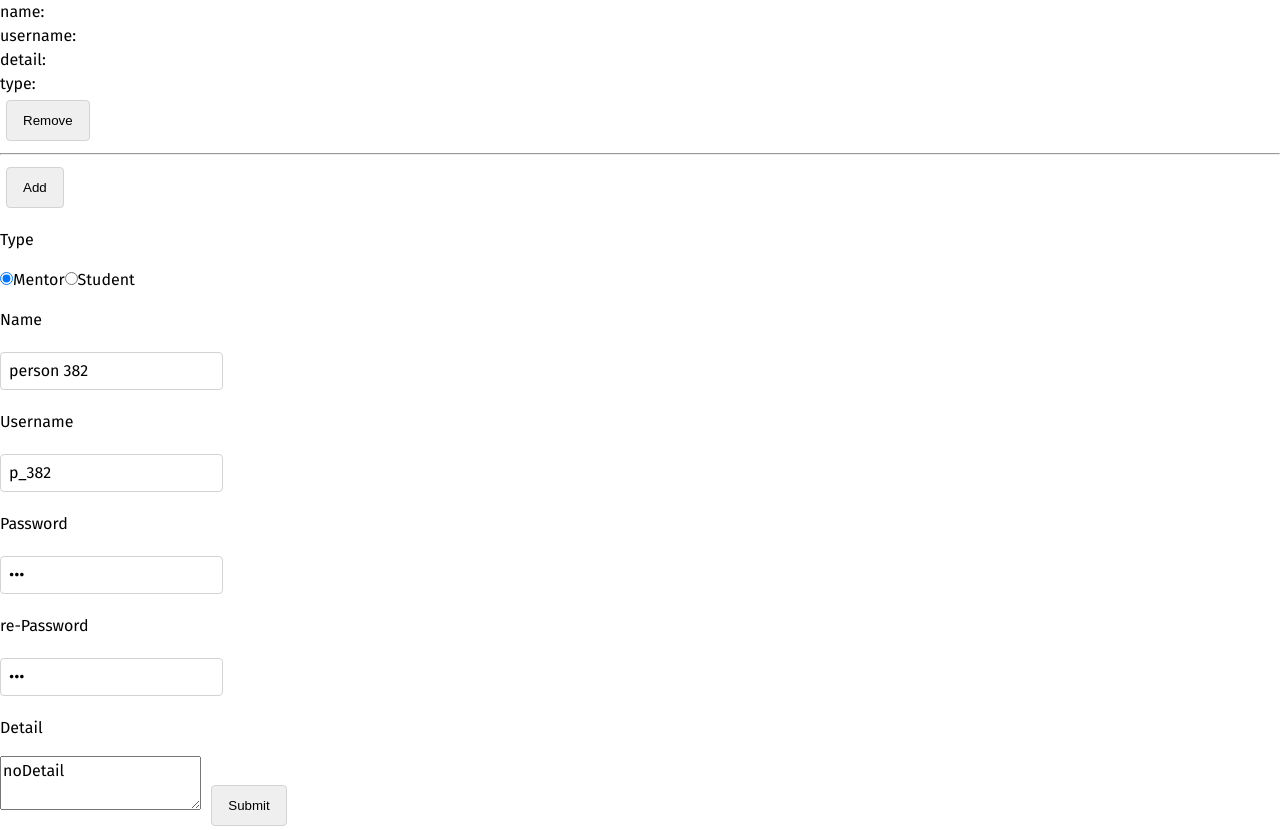
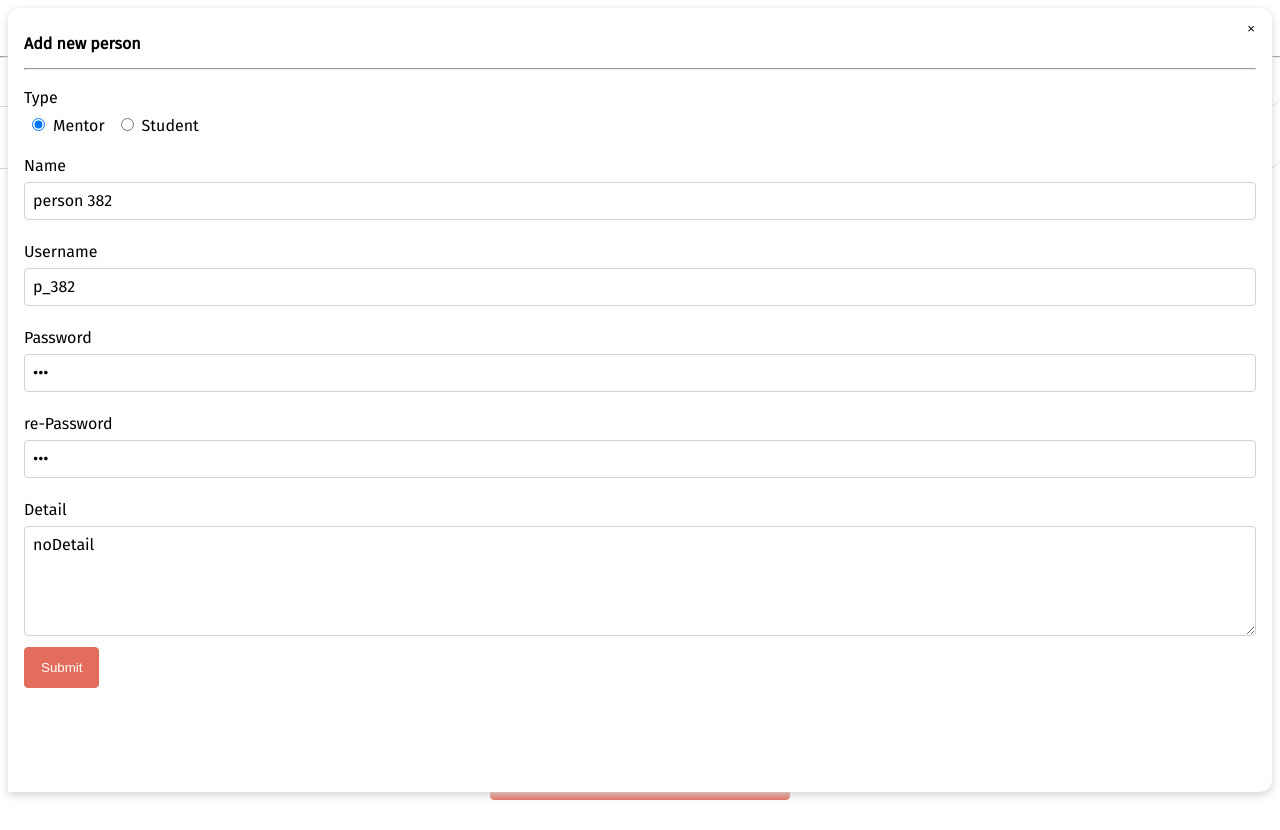
Before and after one commit to OzGhost/exam-asure, a Nuxt app in the folder ui/: page /admin in a window 1280 px wide. Both pictures are taken after a click on the button "Add". After the commit the page ends 800 px from the top, so only its background shows below. Built offline with nearby package versions, Linux system fonts and the light colour scheme; no server answers.

Commit message:
ui | style for admin page

```diff
--- a/ui/layouts/default.vue
+++ b/ui/layouts/default.vue
@@ -11,6 +11,7 @@ body, input, textarea {
 body {
     margin: 0;
 }
+textarea,
 input {
     outline: none;
     box-shadow: none;
@@ -33,6 +34,9 @@ button:hover {
 h3 {
     margin: 14px 0;
 }
+h4 {
+    margin: 12px 0;
+}
 .leaf {
     border-radius: 12px 12px 12px 0;
     padding: 8px 12px;
--- a/ui/pages/admin/index.vue
+++ b/ui/pages/admin/index.vue
@@ -1,18 +1,28 @@
 <template>
-    <div>
-        <div v-for="p in persons" :key="p.id">
-            name: {{p.name}}<br/>
-            username: {{p.username}}<br/>
-            detail: {{p.detail}}<br/>
-            type: {{p.role}}</br>
+    <div class="admin">
+        <h3>List of Person</h3>
+        <hr/>
+        <div class="leaf rbox person-line head">
+            <p>Type</p>
+            <p>Name</p>
+            <p>Username</p>
+            <p>Detail</p>
+        </div>
+        <div class="leaf rbox person-line" v-for="p in persons" :key="p.id">
+            <p><label>Type: </label><span class="lowtext">{{p.role}}</span></p>
+            <p><label>Name: </label>{{p.name}}</p>
+            <p><label>Username: </label>{{p.username}}</p>
+            <p><label>Detail: </label>{{p.detail}}</p>
             <button @click="onRemove(p.id)">Remove</button>
+        </div>
+        <button class="add-btn" @click="opening = true">Add</button>
+        <div v-if="opening" class="dbox leaf">
+            <button class="nobound" @click="opening = false">&times;</button>
+            <h4>Add new person</h4>
             <hr/>
-        </div>
-        <button>Add</button>
-        <div>
-            <p>Type</p>
+            <p class="pb">Type</p>
             <input type="radio" name="type" id="type-mentor" value="MENTOR" :checked="buf.type == 'MENTOR'" @change="buf.type = 'MENTOR'" />
-            <label for="type-mentor">Mentor</label>
+            <label class="pr-2" for="type-mentor">Mentor</label>
             <input type="radio" name="type" id="type-student" value="STUDENT" :checked="buf.type == 'STUDENT'" @change="buf.type = 'STUDENT'" />
             <label for="type-student">Student</label>
             <p>Name</p>
@@ -24,8 +34,8 @@
             <p>re-Password</p>
             <input type="password" v-model="buf.repasswd" />
             <p>Detail</p>
-            <textarea v-model="buf.detail" />
-            <button @click="onSubmit">Submit</button>
+            <textarea rows="4" v-model="buf.detail" />
+            <button class="sub-btn" @click="onSubmit">Submit</button>
         </div>
     </div>
 </template>
@@ -33,7 +43,9 @@
 export default {
     data() {
         return {
+            opening: false,
             buf: {
+                // FIXME remove this
                 type: "MENTOR",
                 username: "p",
                 name: "person",
@@ -44,10 +56,10 @@ export default {
             persons: [
                 {
                     id: 0,
-                    name: "",
-                    username: "",
-                    detail: "",
-                    role: ""
+                    name: "...",
+                    username: "...",
+                    detail: "...",
+                    role: "..."
                 }
             ]
         };
@@ -70,6 +82,8 @@ export default {
                         detail: payload.detail,
                         role: payload.type
                     });
+                    this.opening = false;
+                    // FIXME remove
                     let x = Math.round(Math.random() * 1000);
                     this.buf.name = "person " + x;
                     this.buf.username = "p_" + x;
@@ -93,3 +107,122 @@ export default {
     }
 }
 </script>
+<style>
+.lowtext {
+    text-transform: lowercase;
+}
+.admin {
+    overflow-y: auto;
+    height: calc(100vh - 42px);
+}
+.admin::after {
+    content: "";
+    display: block;
+    clear: both;
+}
+.admin h3 {
+    text-align: center;
+}
+.admin button {
+    background: #c9cba3;
+    margin: 0;
+}
+.admin .add-btn {
+    color: white;
+    background: #e26d5c;
+    border-color: #e26d5c;
+    position: fixed;
+    bottom: 0;
+    left: 0;
+    width: 100%;
+    box-sizing: border-box;
+    margin: 0;
+}
+.person-line p {
+    margin: 0;
+}
+.dbox {
+    position: fixed;
+    z-index: 50;
+    top: 0;
+    left: 0;
+    bottom: 0;
+    right: 0;
+    padding: 12px 16px;
+    background: white;
+    overflow-y: auto;
+}
+.dbox .nobound {
+    background: transparent;
+    border-color: transparent;
+    position: absolute;
+    right: 0;
+    top: 0;
+}
+.dbox p {
+    margin: 16px 0 0;
+}
+.dbox textarea,
+.dbox input[type="text"],
+.dbox input[type="password"] {
+    width: 100%;
+    box-sizing: border-box;
+}
+.dbox .sub-btn {
+    color: white;
+    background: #e26d5c;
+    border-color: #e26d5c;
+}
+.dbox input[type="radio"] {
+    margin: 4px 8px;
+}
+.pr-2 {
+    padding-right: 8px;
+}
+.pb {
+    padding-bottom: 4px;
+}
+.person-line.head {
+    display: none;
+}
+@media (min-width: 600px) {
+    .rbox {
+        display: inline-block;
+        float: left;
+        box-sizing: border-box;
+        width: calc(50% - 16px);
+    }
+    .admin .add-btn {
+        left: calc(50% - 150px);
+        width: 300px;
+    }
+}
+@media (min-width: 992px) {
+    .rbox {
+        display: block;
+        float: none;
+        width: 100%;
+        margin: 4px 0;
+    }
+    .person-line {
+        border-bottom: 1px solid lightgrey;
+        box-shadow: none;
+    }
+    .person-line.head {
+        font-weight: bold;
+        display: block;
+    }
+    .person-line::after {
+        content: "";
+        display: block;
+        clear: both;
+    }
+    .person-line p {
+        width: calc(25% - 27px);
+        display: inline-block;
+    }
+    .person-line label {
+        display: none;
+    }
+}
+</style>
--- a/ui/pages/login/index.vue
+++ b/ui/pages/login/index.vue
@@ -12,6 +12,7 @@
 export default {
     data() {
         return {
+            // FIXME remove this
             username: 'admin',
             password: '2zh2f743'
         };
```
Also changed, not shown: 1 other file (tests, documents, lock files or other folders).
